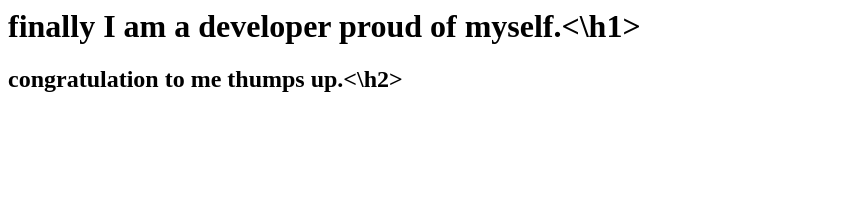
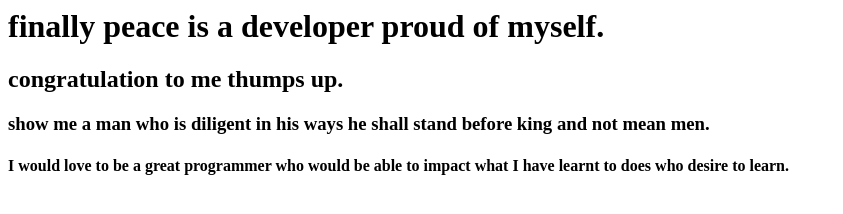
Before and after one commit to Peaceufon/myfirstproject, a plain HTML site: page index.html in a window 1280 px wide. Shown: the whole page, without its empty margins (0-843 px from the left). Drawn offline with Linux system fonts and the light colour scheme.

Commit message:
Second commit

```diff
--- a/index.html
+++ b/index.html
@@ -1,2 +1,4 @@
-<h1>finally I am a developer proud of myself.<\h1>
-<h2>congratulation to me thumps up.<\h2>
+<h1>finally peace is a developer proud of myself.</h1>
+<h2>congratulation to me thumps up.</h2>
+<h3>show me a man who is diligent in his ways he shall stand before king and not mean men.</h3>
+<h4>I would love to be a great programmer who would be able to impact what I have learnt to does who desire to learn.</h4>
```
